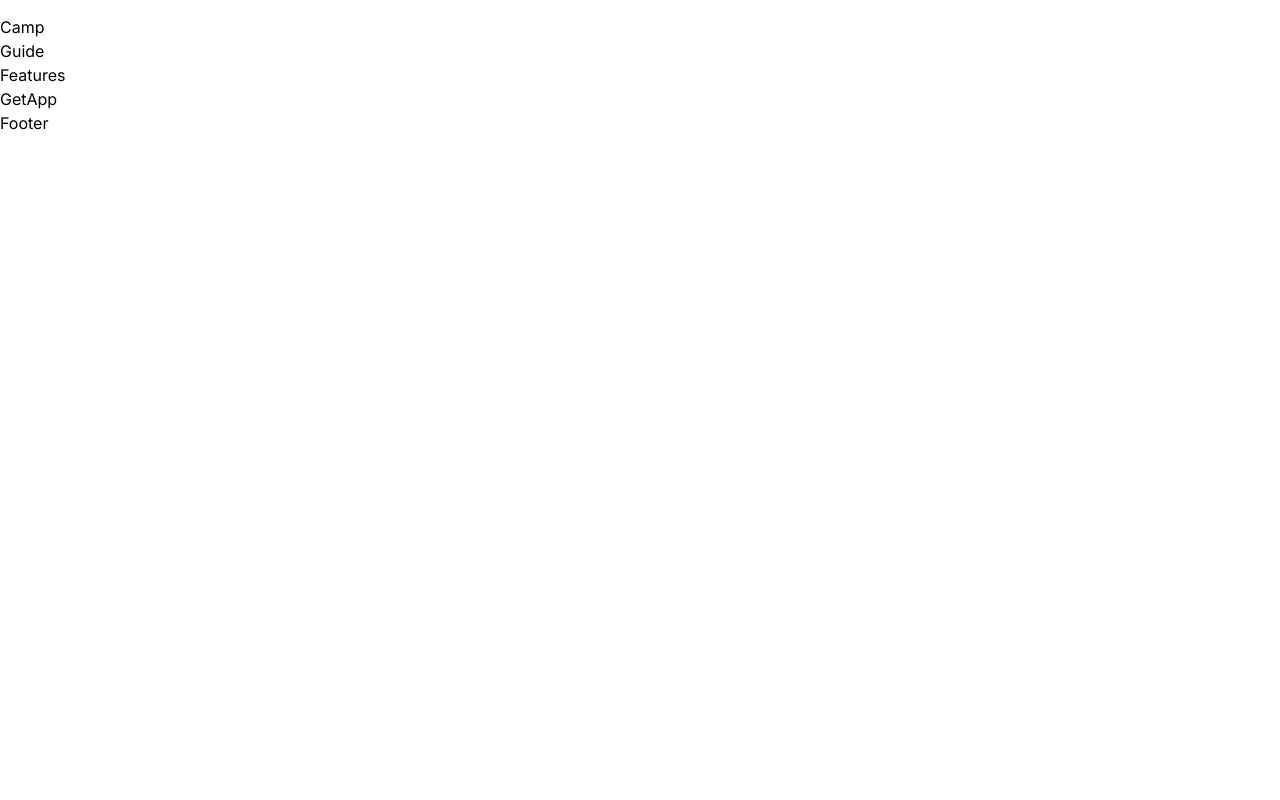
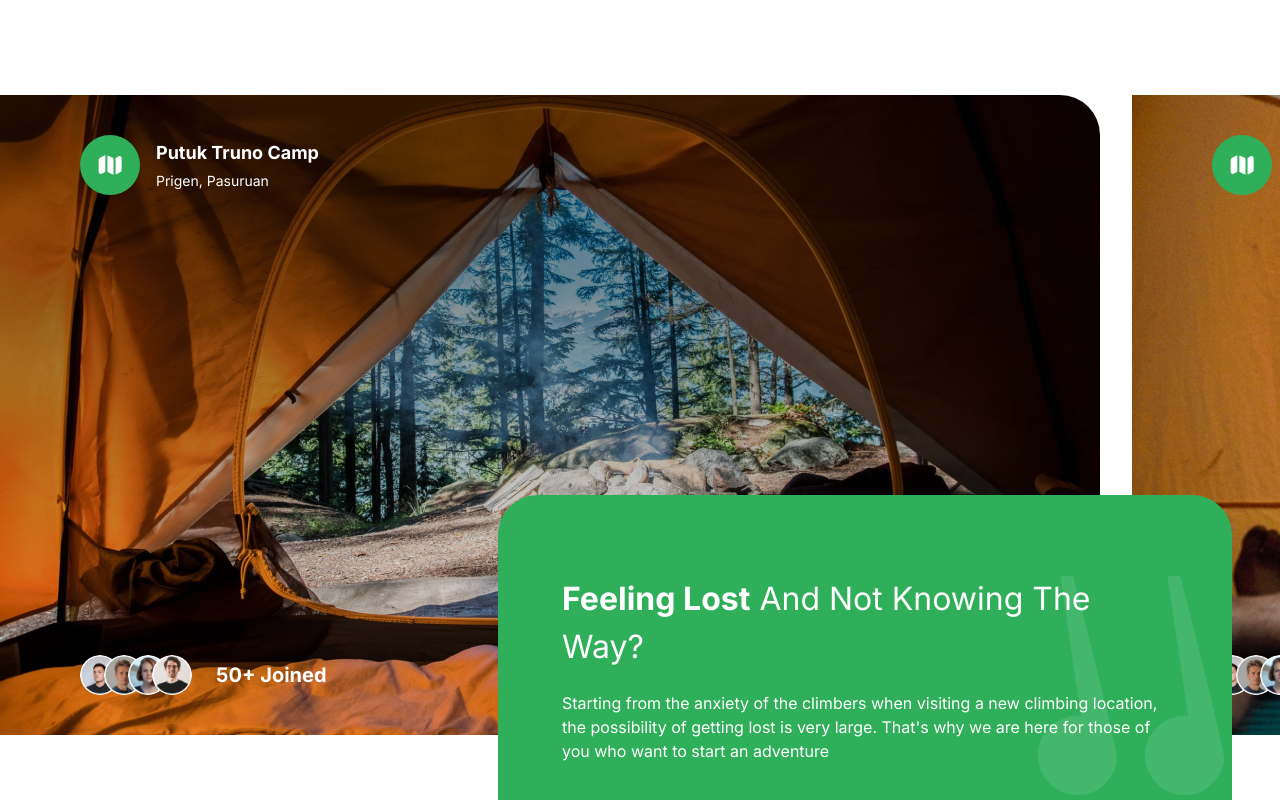
Before and after one commit to HoangLeCoder/nextjs-travel-website, a Next.js app: page / in a window 1280 px wide. Shown: the part 840-1640 px from the top of the page. Before the commit the page ends 975 px from the top, so only its background shows below. Built offline with nearby package versions, Linux system fonts and the light colour scheme.

Commit message:
Complete Camp session

```diff
--- a/app/globals.css
+++ b/app/globals.css
@@ -131,7 +131,7 @@ body {
 
   /* Camp */
   .camp-quote {
-    @apply absolute -right-6 bottom-4 w-[140px] lg:bottom-10 xl:-right-8 xl:w-[186px] 3xl:right-0;
+    @apply absolute right-10 bottom-12 w-[140px] lg:bottom-28 lg:right-16 xl:w-[186px] xl:right-14 xl:bottom-32;
   }
 
   /* Feature */
--- a/components/Camp.tsx
+++ b/components/Camp.tsx
@@ -1,9 +1,109 @@
-import React from 'react'
+import { PEOPLE_URL } from "@/constants";
+import { url } from "inspector";
+import Image from "next/image";
+
+interface CampProps {
+    backgroundImage: string;
+    title: string;
+    subtitle: string;
+    peopleJoined: string;
+}
+
+const CampSite = ({
+    backgroundImage,
+    title,
+    subtitle,
+    peopleJoined,
+}: CampProps) => {
+    return (
+        <div
+            className={`h-full w-full min-w-[1100px] ${backgroundImage} bg-cover bg-no-repeat lg:rounded-r-5xl 2xl:rounded-5xl`}
+        >
+            <div className="flex h-full flex-col items-start justify-between p-6 lg:px-20 lg:py-10">
+                <div className="flexCenter gap-4 ">
+                    <div className="rounded-full bg-green-50 p-4">
+                        <Image
+                            src="/folded-map.svg"
+                            alt="map"
+                            width={28}
+                            height={28}
+                        />
+                    </div>
+
+                    <div className="flex flex-col gap-1">
+                        <h4 className="bold-18 text-white ">{title}</h4>
+                        <p className="regular-14 text-white">{subtitle}</p>
+                    </div>
+                </div>
+
+                <div className="flexCenter gap-6">
+                    <span className="flex -space-x-4 overflow-hidden">
+                        {PEOPLE_URL.map((url) => (
+                            <Image
+                                className="inline-block h-10 w-10 rounded-full"
+                                src={url}
+                                key={url}
+                                alt="person"
+                                width={52}
+                                height={52}
+                            />
+                        ))}
+                    </span>
+                    <p className="bold-16 md:bold-20 text-white">
+                        {peopleJoined}
+                    </p>
+                </div>
+            </div>
+        </div>
+    );
+};
 
 const Camp = () => {
-  return (
-    <div>Camp</div>
-  )
-}
+    return (
+        <section className="2xl:max-container relative flex flex-col py-10 lg:mb-10 lg:py-20 xl:mb-20">
+            <div className="hide-scrollbar flex h-[340px] w-full items-start justify-start gap-8 overflow-x-auto lg:h-[400px] xl:h-[640px] scroll-smooth">
+                <CampSite
+                    backgroundImage="bg-bg-img-1"
+                    title="Putuk Truno Camp"
+                    subtitle="Prigen, Pasuruan"
+                    peopleJoined="50+ Joined"
+                />
+                <CampSite
+                    backgroundImage="bg-bg-img-2"
+                    title="Mountain View Camp"
+                    subtitle="Somewhere in the Wilderness"
+                    peopleJoined="50+ Joined"
+                />
+                <CampSite
+                    backgroundImage="bg-bg-img-2"
+                    title="Mountain View Camp"
+                    subtitle="Somewhere in the Wilderness"
+                    peopleJoined="50+ Joined"
+                />
+            </div>
 
-export default Camp
+            <div className="flexEnd mt-10 px-6 lg:-mt-60 lg:mr-6">
+                <div className="bg-green-50 p-8 lg:max-w-[500px] xl:max-w-[734px] xl:rounded-5xl xl:px-16 xl:py-20 w-full overflow-hidden rounded-3xl">
+                    <h2 className="text-white regular-24 md:regular-32 2xl:regular-64 capitalize">
+                        <strong>Feeling Lost</strong> And Not Knowing The Way?
+                    </h2>
+                    <p className="regular-14 xl:regular-16 text-white mt-5">
+                        Starting from the anxiety of the climbers when visiting
+                        a new climbing location, the possibility of getting lost
+                        is very large. That's why we are here for those of you
+                        who want to start an adventure
+                    </p>
+                    <Image
+                        className="camp-quote"
+                        src="/quote.svg"
+                        alt="camp-2"
+                        width={186}
+                        height={219}
+                    />
+                </div>
+            </div>
+        </section>
+    );
+};
+
+export default Camp;
```
